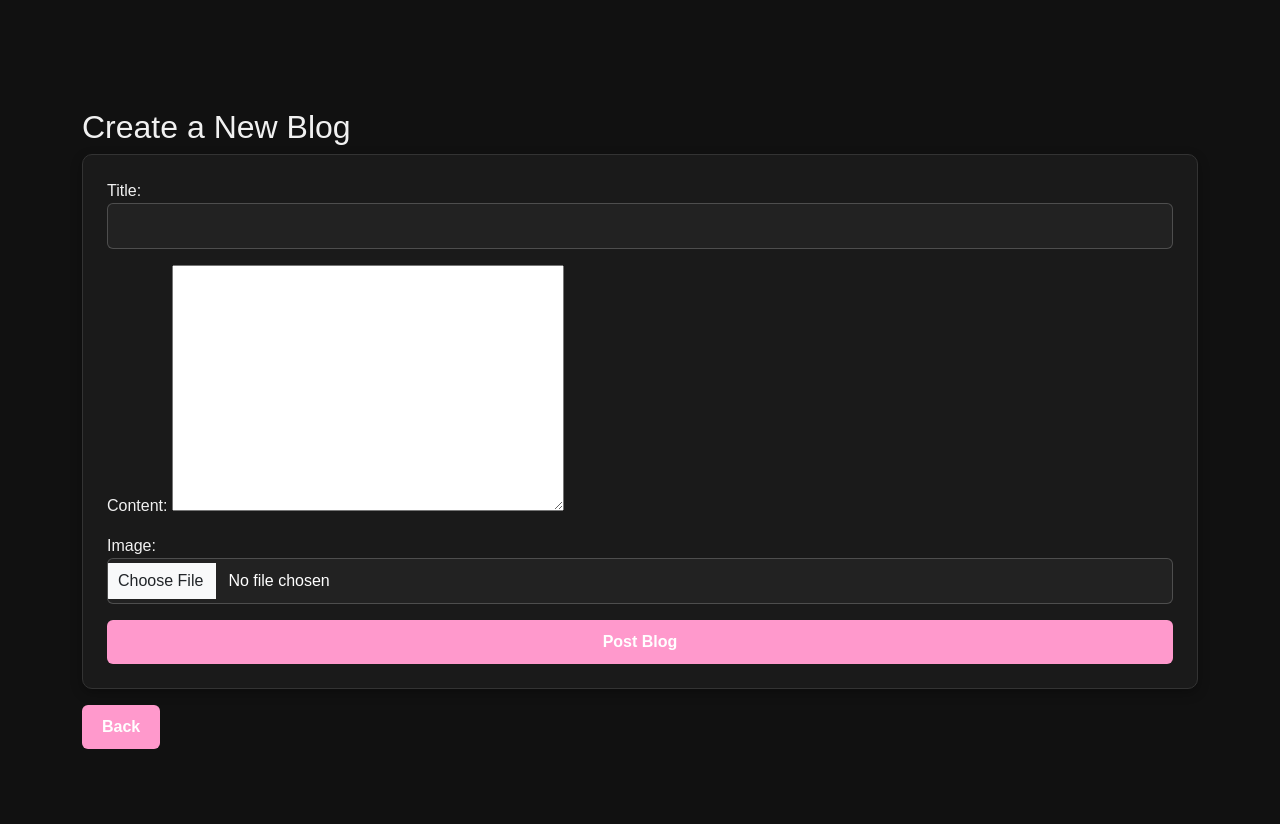
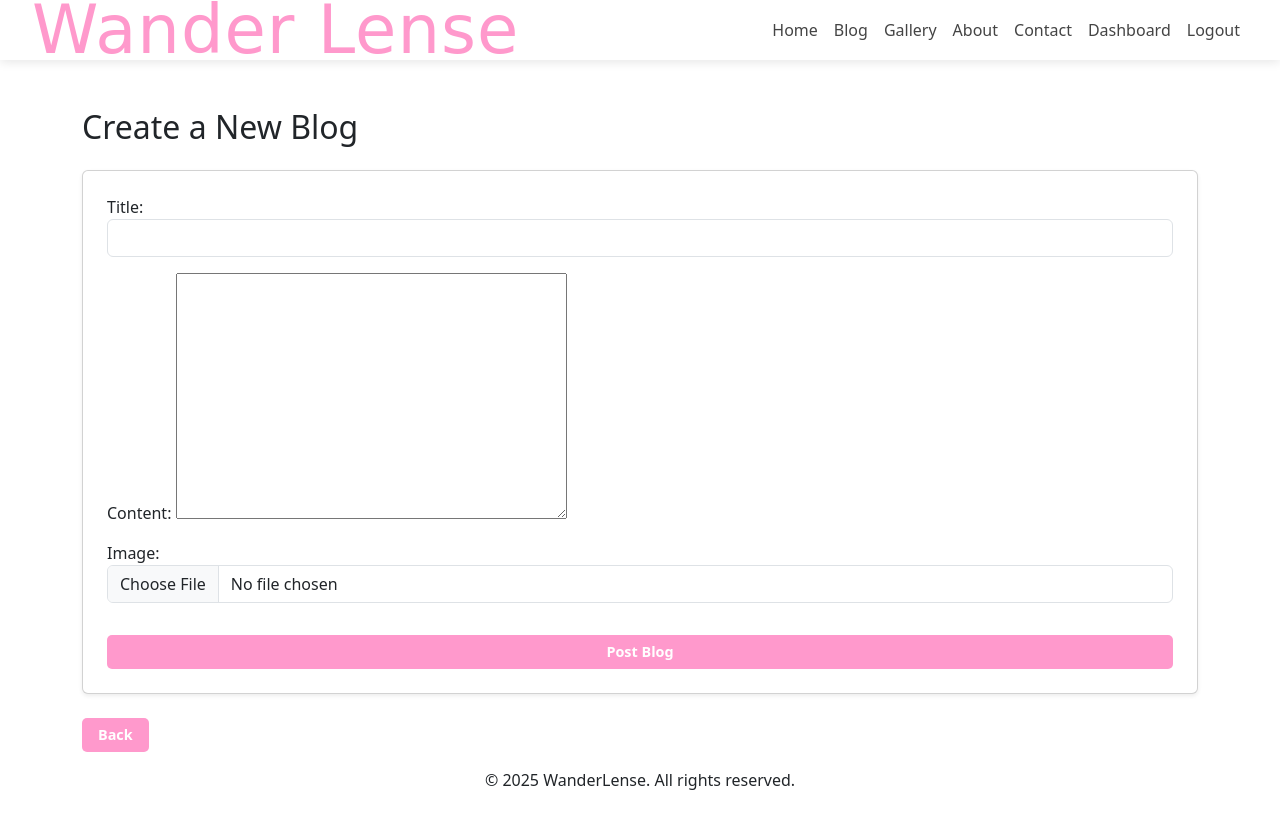
Before and after one commit to Sarika5320/BlogProject, a Django app: page /create-blog/ in a window 1280 px wide. Before the commit the page ends 749 px from the top, so only its background shows below. Run offline with Django 5.2, Linux system fonts and the light colour scheme; a user stored in the database is signed in; some libraries are stand-ins or nearby versions; some web fonts are replaced.

Commit message:
final commit

```diff
--- a/static/css/style.css
+++ b/static/css/style.css
@@ -130,8 +130,8 @@ body {
 /* 🔹 CTA Button */
 .btn {
   display: inline-block;
-  padding: 12px 30px;
-  font-size: 1.2rem;
+  padding: 6px 16px;
+  font-size: 0.9rem;
   font-weight: bold;
   color: white;
   background: #ff99cc;
--- a/static/css/wanderlense-theme.css
+++ /dev/null
@@ -1,233 +0,0 @@
-/* 🌑 Base Theme */
-body {
-  background-color: #111;
-  color: #f1f1f1;
-  font-family: 'Poppins', sans-serif;
-  margin: 0;
-  padding: 0;
-  padding-top: 60px; /* space for fixed navbar */
-}
-
-/* 🌠 Global Transitions */
-* {
-  transition: all 0.3s ease;
-}
-
-/* 🌟 Navbar */
-.navbar {
-  position: fixed;
-  top: 0;
-  left: 0;
-  width: 100vw;
-  height: 60px;
-  background-color: rgba(0, 0, 0, 0.9);
-  box-shadow: 0 2px 10px rgba(0, 0, 0, 0.3);
-  z-index: 1000;
-  padding: 0 20px;
-}
-
-.navbar-brand {
-  font-size: 1.8rem;
-  font-weight: bold;
-  color: #ff99cc !important;
-}
-
-.navbar-nav {
-  margin-left: auto;
-}
-
-.nav-link {
-  color: #eee !important;
-  font-weight: 500;
-  padding: 10px 15px;
-}
-
-.nav-link:hover {
-  color: #ff6699 !important;
-}
-
-/* 🌄 Hero Section */
-.hero {
-  position: relative;
-  width: 100vw;
-  height: 100vh;
-  overflow: hidden;
-  display: flex;
-  justify-content: center;
-  align-items: center;
-}
-
-.video-container, .hero-video {
-  position: absolute;
-  top: 0; left: 0;
-  width: 100vw;
-  height: 100vh;
-  object-fit: cover;
-}
-
-.overlay {
-  position: absolute;
-  width: 100%;
-  height: 100%;
-  background: rgba(0, 0, 0, 0.4);
-  z-index: 1;
-}
-
-.hero-content {
-  position: absolute;
-  top: 50%; left: 50%;
-  transform: translate(-50%, -50%);
-  text-align: center;
-  z-index: 2;
-  color: white;
-  text-shadow: 2px 2px 10px rgba(0, 0, 0, 0.6);
-  width: 90%;
-  max-width: 800px;
-}
-
-.hero-content h1 {
-  font-size: 3.5rem;
-  font-weight: bold;
-  margin-bottom: 10px;
-  text-transform: uppercase;
-}
-
-.hero-content p {
-  font-size: 1.5rem;
-  margin-bottom: 20px;
-}
-
-/* 🟣 Buttons */
-.btn,
-.btn-primary {
-  background-color: #ff99cc;
-  border: none;
-  color: white;
-  font-weight: bold;
-  padding: 10px 20px;
-  border-radius: 6px;
-}
-
-.btn:hover,
-.btn-primary:hover {
-  background-color: #ff6699;
-  transform: scale(1.05);
-}
-
-/* 📥 Forms */
-.form-control {
-  background: #222;
-  color: white;
-  border: 1px solid rgba(255, 255, 255, 0.2);
-  border-radius: 6px;
-  padding: 10px;
-}
-
-.form-control:focus {
-  border-color: #ff99cc;
-  background: #333;
-  box-shadow: 0 0 5px rgba(255, 153, 204, 0.4);
-}
-
-/* 🗨️ Comment + Reply Cards */
-.comment-box {
-  background: #1c1c1c;
-  border-left: 3px solid #ff99cc;
-  padding: 15px;
-  margin-bottom: 15px;
-  border-radius: 8px;
-}
-
-.reply-box {
-  background: #2a2a2a;
-  border-left: 2px solid #ff6699;
-  padding: 12px;
-  margin-top: 10px;
-  border-radius: 6px;
-}
-
-.reply-form {
-  background-color: #1a1a1a;
-  padding: 10px;
-  border-radius: 8px;
-}
-
-/* 📄 Cards (Blogs, Posts, etc.) */
-.card {
-  background-color: #1a1a1a;
-  color: #f1f1f1;
-  border: 1px solid #333;
-  border-radius: 10px;
-  box-shadow: 0 4px 12px rgba(0,0,0,0.3);
-}
-
-.card-title {
-  color: #ff99cc;
-}
-
-.card a {
-  color: #ff99cc;
-  text-decoration: none;
-}
-
-.card a:hover {
-  color: #ff6699;
-  text-decoration: underline;
-}
-
-/* 🔐 Auth Forms */
-.login-container {
-  max-width: 400px;
-  margin: auto;
-  padding: 30px;
-}
-
-.login-card {
-  background: #222;
-  padding: 25px;
-  border-radius: 12px;
-  border: 1px solid rgba(255,255,255,0.1);
-  box-shadow: 0 0 10px rgba(0,0,0,0.3);
-  color: white;
-}
-
-/* 🦶 Footer */
-footer {
-  background: #111;
-  color: #bbb;
-  padding: 20px;
-  text-align: center;
-  border-top: 1px solid #333;
-}
-
-footer a {
-  color: #ff99cc;
-  text-decoration: none;
-}
-
-footer a:hover {
-  color: #ff6699;
-}
-
-/* ✨ Animations */
-@keyframes fadeInUp {
-  from { opacity: 0; transform: translateY(20px); }
-  to { opacity: 1; transform: translateY(0); }
-}
-
-.fade-in-up {
-  animation: fadeInUp 0.6s ease-out;
-}
-
-/* 🔍 Utility */
-.text-muted {
-  color: #aaa !important;
-}
-
-a {
-  color: #ff99cc;
-}
-
-a:hover {
-  color: #ff6699;
-}
--- a/static/js/likes.js
+++ b/static/js/likes.js
@@ -2,7 +2,7 @@ document.addEventListener("DOMContentLoaded", function () {
   document.querySelectorAll(".like-btn").forEach(button => {
       button.addEventListener("click", function () {
           let blogId = this.getAttribute("data-blog-id");
-          let likeCount = document.getElementById("like-count");
+          let likeCount = this.querySelector("span");
 
           fetch(`/like/${blogId}/`, { method: "POST", headers: { "X-CSRFToken": getCookie("csrftoken") } })
               .then(response => response.json())
--- a/templates/base.html
+++ b/templates/base.html
@@ -7,9 +7,10 @@
     <title>{% block title %}WanderLens{% endblock %}</title>
     <link rel="stylesheet" href="https://cdn.jsdelivr.net/npm/bootstrap@5.3.0/dist/css/bootstrap.min.css">
     <link rel="stylesheet" href="{% static 'css/style.css' %}">
+
+    <!-- Brand Font -->
     <style>
         @import url('https://fonts.googleapis.com/css2?family=Meow+Script&display=swap');
-
         .brand-logo {
             font-family: 'Meow Script', cursive;
             font-size: 4.2rem;
@@ -23,21 +24,10 @@
 </head>
 <body>
 
-    <!--{% if messages %}
-    <div class="container mt-3">
-        {% for message in messages %}
-            <div class="alert alert-{{ message.tags }} alert-dismissible fade show" role="alert">
-                {{ message }}
-                <button type="button" class="btn-close" data-bs-dismiss="alert" aria-label="Close"></button>
-            </div>
-        {% endfor %}
-    </div>
-    {% endif %}-->
-    <!-- Full-width Navbar -->
+    <!-- Navbar -->
     <nav class="navbar navbar-expand-lg">
         <div class="container-fluid">
             <a class="navbar-brand brand-logo" href="{% url 'user_app:home' %}">Wander Lense</a>
-            <!-- <a class="navbar-brand" href="{% url 'user_app:home' %}">WanderLens</a> -->
             <button class="navbar-toggler" type="button" data-bs-toggle="collapse" data-bs-target="#navbarNav">
                 <span class="navbar-toggler-icon"></span>
             </button>
@@ -58,7 +48,7 @@
                         <li class="nav-item">
                             <form method="post" action="{% url 'accounts:logout' %}" class="d-inline">
                                 {% csrf_token %}
-                                    <button type="submit" class="nav-link text-dark fw-normal px-2">
+                                <button type="submit" class="nav-link text-dark fw-normal px-2 bg-transparent border-0">
                                     Logout
                                 </button>
                             </form>
@@ -71,15 +61,17 @@
         </div>
     </nav>
 
-    <!-- Full-width Content -->
-    <div class="container-fluid p-0">
+    <!-- Main Page Content -->
+    <div class="container-fluid px-0">
         {% block content %}{% endblock %}
     </div>
 
+    <!-- Footer -->
     <footer class="text-center py-3">
         <p>&copy; 2025 WanderLense. All rights reserved.</p>
     </footer>
 
+    <!-- Bootstrap JS -->
     <script src="https://cdn.jsdelivr.net/npm/bootstrap@5.3.0/dist/js/bootstrap.bundle.min.js"></script>
     {% block extra_js %}{% endblock %}
 </body>
--- a/templates/user_app/create_blog.html
+++ b/templates/user_app/create_blog.html
@@ -1,27 +1,17 @@
+{% extends 'base.html' %}
 {% load static %}
-{{ form.media }}
-<!DOCTYPE html>
-<html lang="en">
-<head>
-    <meta charset="UTF-8">
-    <meta name="viewport" content="width=device-width, initial-scale=1.0">
-    <title>Create Blog</title>
-    <link rel="stylesheet" href="https://cdn.jsdelivr.net/npm/bootstrap@5.3.0/dist/css/bootstrap.min.css">
-    <link rel="stylesheet" href="{% static 'css/wanderlense-theme.css' %}">
 
+{% block content %}
+<div class="container mt-5">
+    <h2 class="mb-4">Create a New Blog</h2>
 
-</head>
-<body>
+    <form method="POST" enctype="multipart/form-data" class="card p-4 shadow-sm">
+        {% csrf_token %}
+        {{ form.media }}
+        {{ form.as_p }}
+        <button type="submit" class="btn btn-primary w-100 mt-3">Post Blog</button>
+    </form>
 
-    <div class="container mt-5">
-        <h2>Create a New Blog</h2>
-        <form method="POST" enctype="multipart/form-data" class="card p-4">
-            {% csrf_token %}
-            {{ form.as_p }}
-            <button type="submit" class="btn btn-primary w-100">Post Blog</button>
-        </form>
-        <a href="{% url 'user_app:user_dashboard' %}" class="btn btn-secondary mt-3">Back</a>
-    </div>
-
-</body>
-</html>
+    <a href="{% url 'user_app:user_dashboard' %}" class="btn btn-secondary mt-4">Back</a>
+</div>
+{% endblock %}
--- a/user_app/models.py
+++ b/user_app/models.py
@@ -1,6 +1,6 @@
 from django.db import models
 from django.contrib.auth.models import User
-from ckeditor_uploader.fields import RichTextUploadingField
+from ckeditor_uploader.fields import RichTextUploadingField  # type: ignore
 
 #BlogPost Model
 class BlogPost(models.Model):
```
Also changed, not shown: templates/user_app/blog_detail.html (+4 -5 lines), templates/user_app/edit_blog.html (+13 -22 lines), templates/user_app/settings.html (+10 -19 lines), templates/user_app/user_dashboard.html (+14 -49 lines), db.sqlite3. Lines whose indentation alone changed are shown as unchanged.
